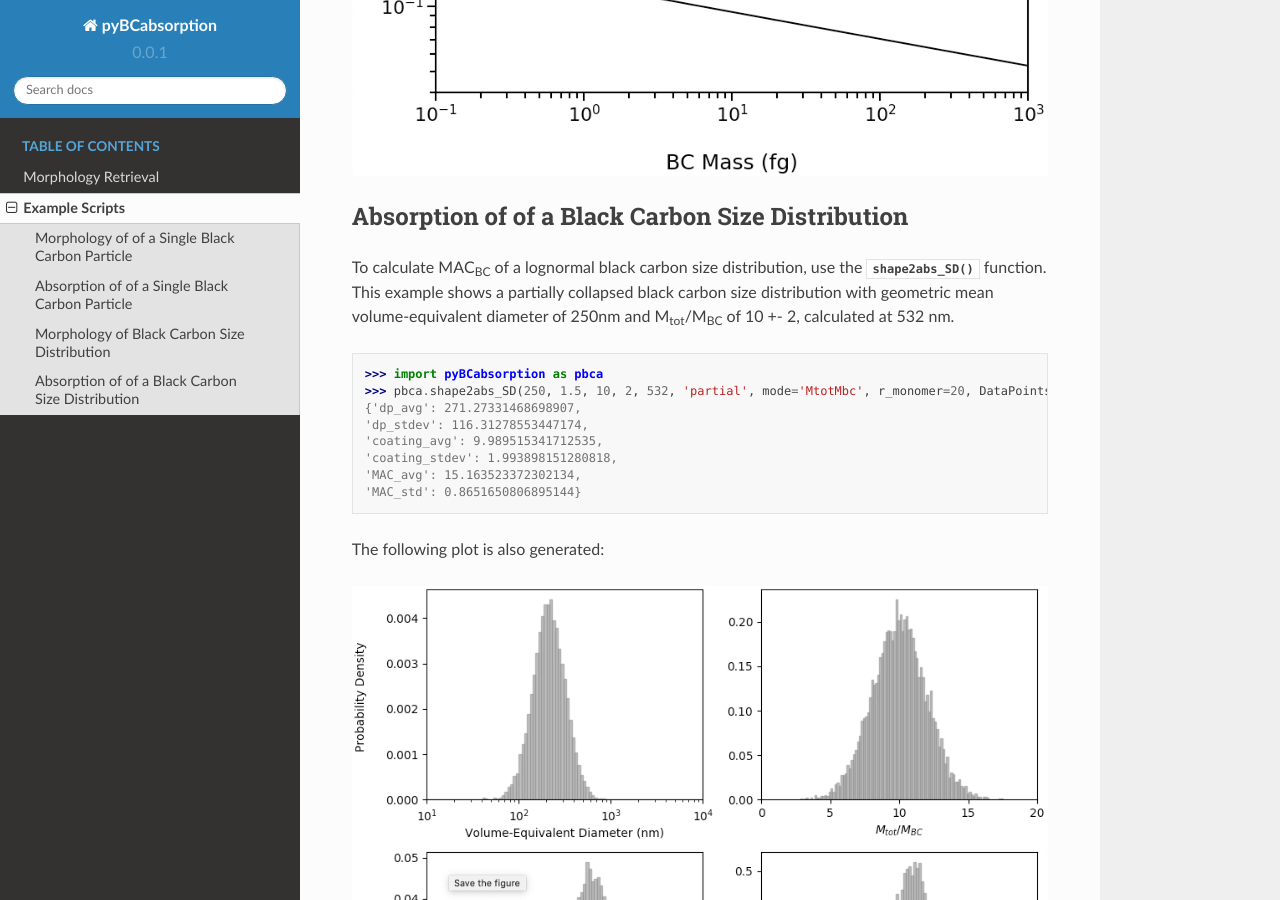
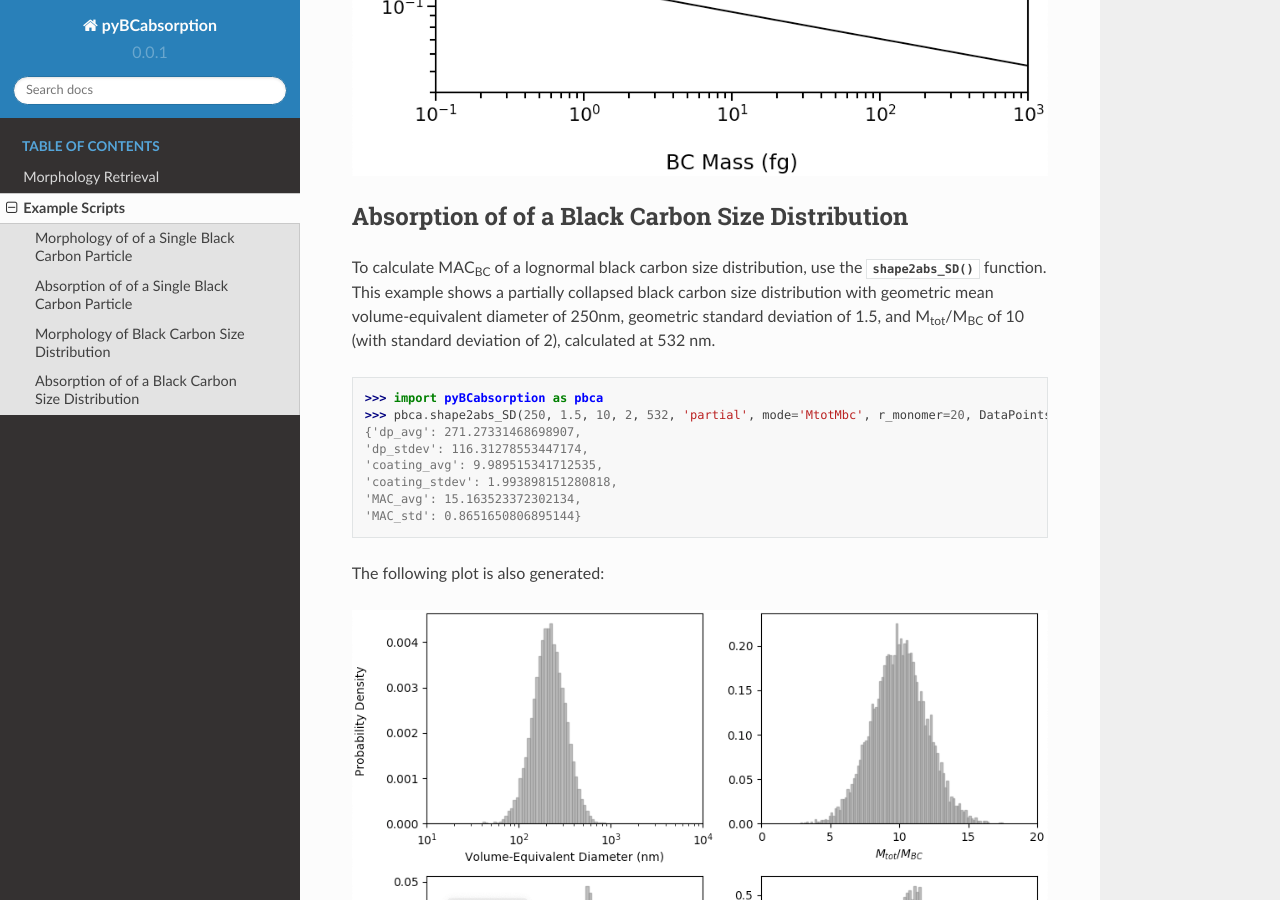
Before and after one commit to beelerpayton/FracScatt, a Sphinx documentation site: the page built from docs/source/examples.rst, in a window 1280 px wide and 900 px high, scrolled down 3858 px. Built offline with Sphinx 7.4.7 and the Read the Docs theme 2.0.0, drawn with Linux system fonts in a browser that asks for light colours; pages that are not in the unit, such as notebooks, are missing from menus.

Commit message:
Update examples.rst

```diff
--- a/docs/source/examples.rst
+++ b/docs/source/examples.rst
@@ -95,7 +95,7 @@ The above code will generate the following plot:
 Absorption of of a Black Carbon Size Distribution
 -----------------------------------------
 
-To calculate MAC\ :sub:`BC` of a lognormal black carbon size distribution, use the :py:func:`shape2abs_SD` function. This example shows a partially collapsed black carbon size distribution with geometric mean volume-equivalent diameter of 250nm and M\ :sub:`tot`/M\ :sub:`BC` of 10 +- 2, calculated at 532 nm.
+To calculate MAC\ :sub:`BC` of a lognormal black carbon size distribution, use the :py:func:`shape2abs_SD` function. This example shows a partially collapsed black carbon size distribution with geometric mean volume-equivalent diameter of 250nm, geometric standard deviation of 1.5, and M\ :sub:`tot`/M\ :sub:`BC` of 10 (with standard deviation of 2), calculated at 532 nm.
 
 .. code-block:: pycon
 
```
